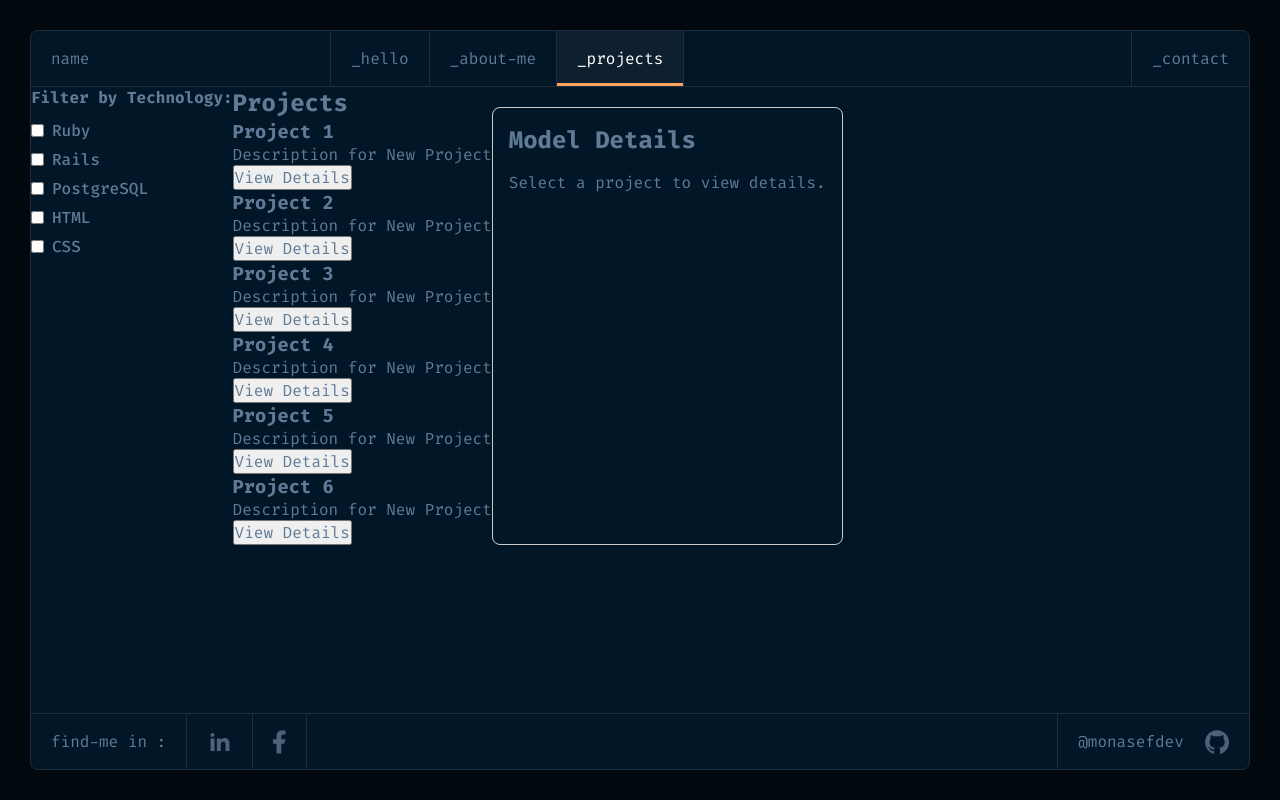
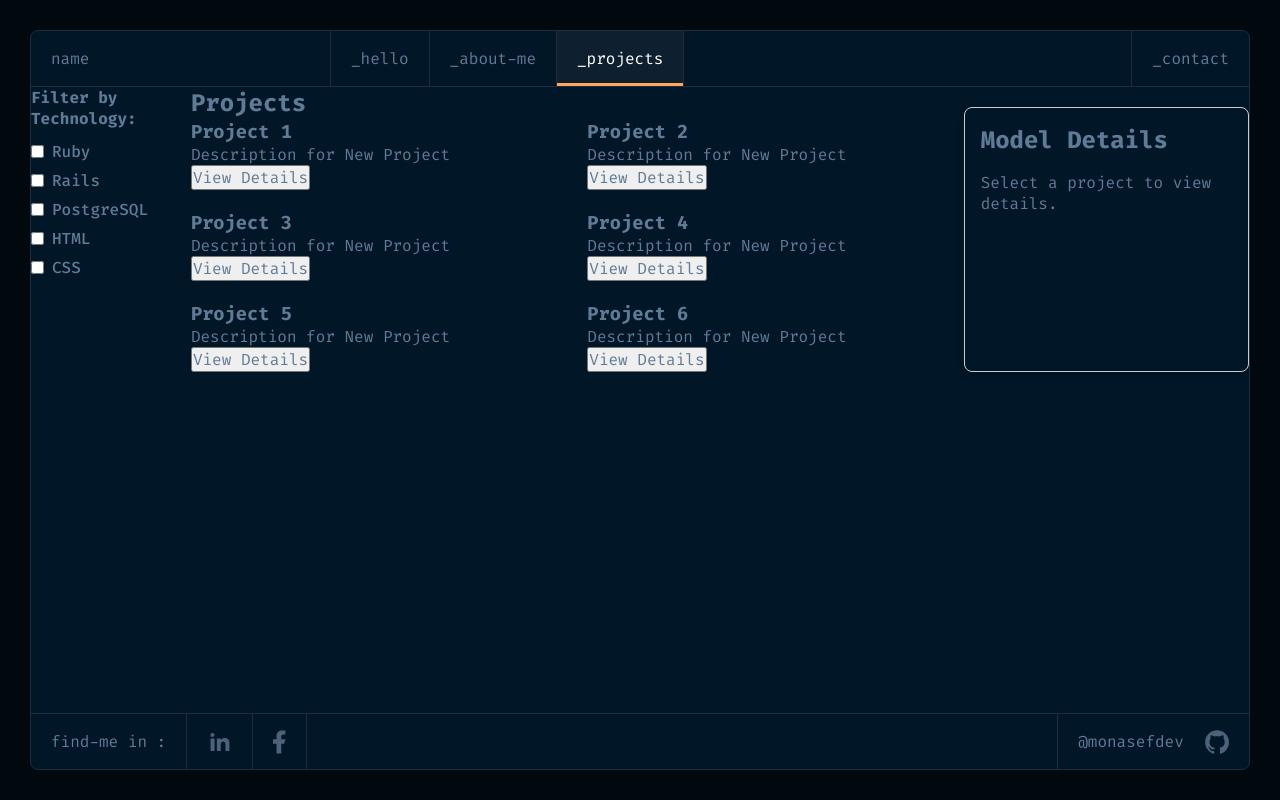
Before and after one commit to MonasefDev/My-portfolio, a React (Vite) app: page /projects in a window 1280 px wide. Built offline with nearby package versions, Linux system fonts and the light colour scheme.

Commit message:
Styled the project list to use a grid layout for better alignment and spacing

```diff
--- a/src/features/projects/ProjectList.jsx
+++ b/src/features/projects/ProjectList.jsx
@@ -1,19 +1,28 @@
 import React from "react";
+import styled from "styled-components";
 import ProjectCard from "./ProjectCard";
 
-function ProjectList({ projects, onSelectProject }) {
-  return (
-    <div>
-      <h2>Projects</h2>
-      <ul>
-        {projects.map((project) => (
-          <li key={project.id}>
-            <ProjectCard project={project} onSelectProject={onSelectProject} />
-          </li>
-        ))}
-      </ul>
-    </div>
-  );
+const ListContainer = styled.div`
+width: 80%;
+.project-list {
+  display: grid;
+  grid-template-columns: repeat(auto-fit, minmax(30rem, 1fr));
+  grid-gap: 2rem;
+  align-items: center;
 }
+`;
+
+const ProjectList = ({ projects, onSelectProject }) => (
+  <ListContainer>
+    <h2 className="title">Projects</h2>
+    <ul className="project-list">
+      {projects.map((project) => (
+        <li key={project.id} className="project-item">
+          <ProjectCard project={project} onSelectProject={onSelectProject} />
+        </li>
+      ))}
+    </ul>
+  </ListContainer>
+);
 
 export default ProjectList;
```
